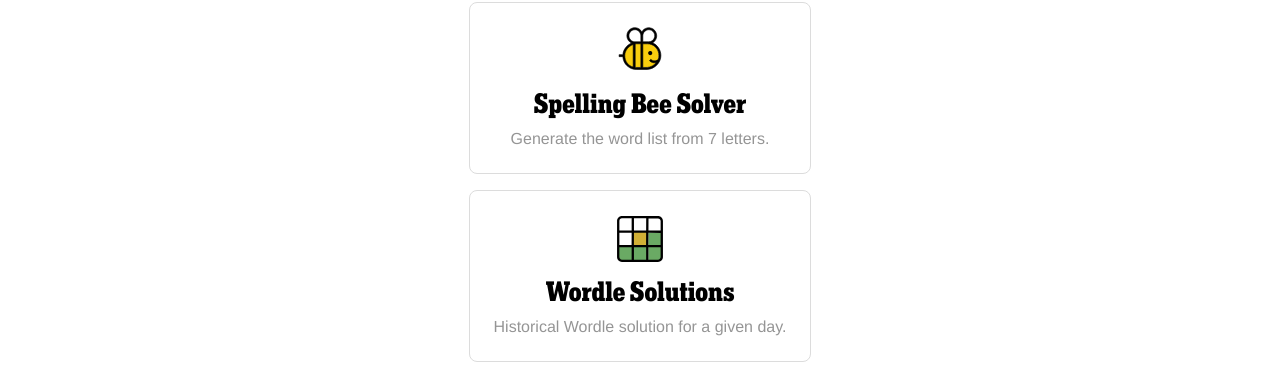
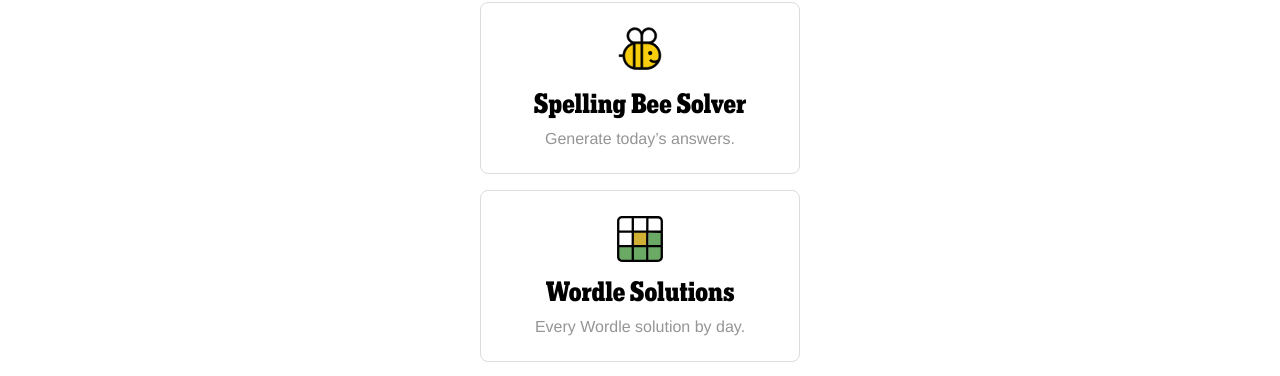
Before and after one commit to ericgio/spelling-bee, a Next.js app: page / in a window 1280 px wide. Shown: the part 107-483 px from the top of the page. Built offline with nearby package versions, Linux system fonts and the light colour scheme; a web font is replaced by a local one.

Commit message:
Move pages

```diff
--- a/src/pages/index.tsx
+++ b/src/pages/index.tsx
@@ -68,20 +68,20 @@
       <Page.Main>
         <$List>
           <GameCard
-            description="Generate the word list from 7 letters."
+            description="Generate today’s answers."
             href="/spelling-bee"
             name="Spelling Bee Solver"
             src="/spelling-bee.svg"
           />
           <GameCard
-            description="Historical Wordle solution for a given day."
-            href="/wordle"
+            description="Every Wordle solution by day."
+            href="/wordle-solutions"
             name="Wordle Solutions"
             src="/wordle.svg"
           />
           <GameCard
             description="Get a list of possible Wordle solutions."
-            href="/wordle-list"
+            href="/wordle-helper"
             name="Wordle Helper"
             src="/wordle.svg"
           />
--- a/src/pages/wordle-list.tsx
+++ b/src/pages/wordle-helper.tsx
@@ -131,6 +131,7 @@
       <Page.Main>
         <Page.Title icon="wordle">{TITLE}</Page.Title>
         <$Solution>
+          <p>Enter a guess for today’s puzzle</p>
           {guesses.map((guess) => (
             <$Row key={guess}>
               {guess.split('').map((char, idx) => (
```
Also changed, not shown: src/pages/wordle-solutions.tsx (renamed from src/pages/wordle.tsx).
